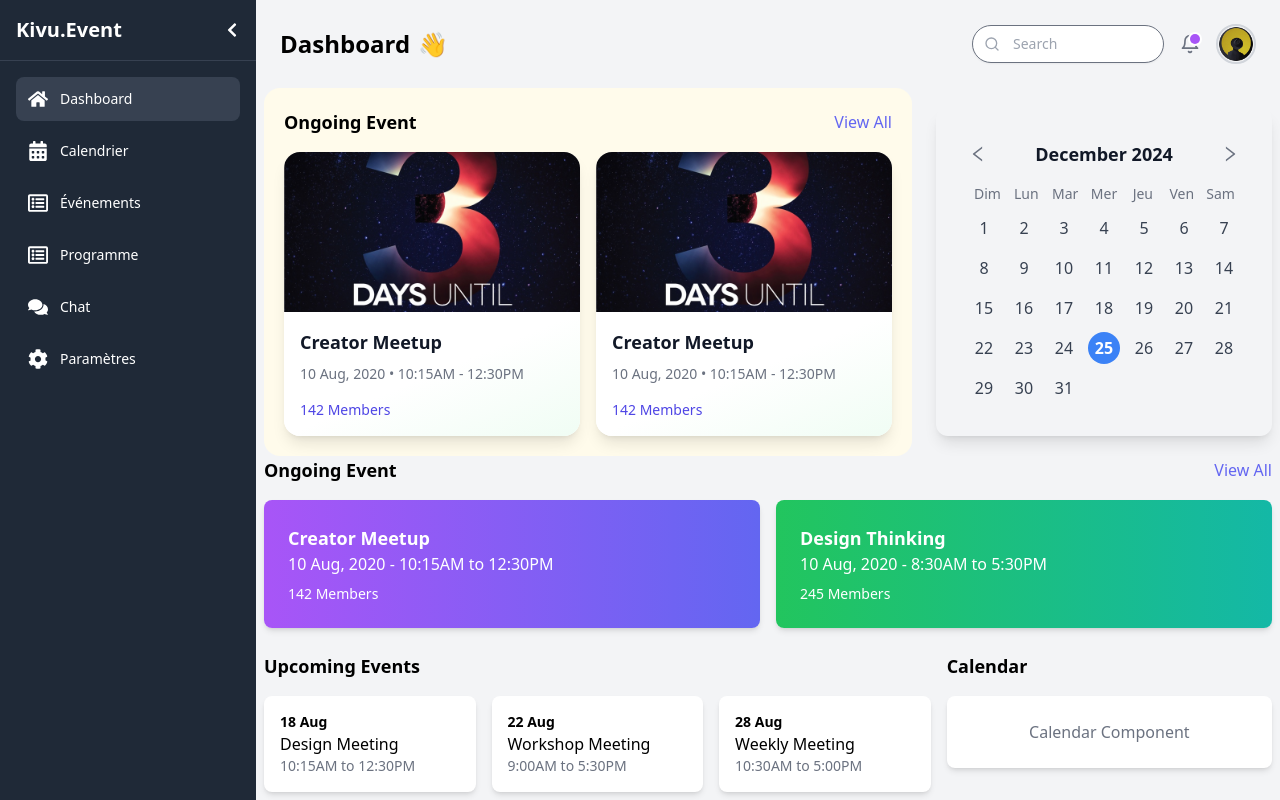
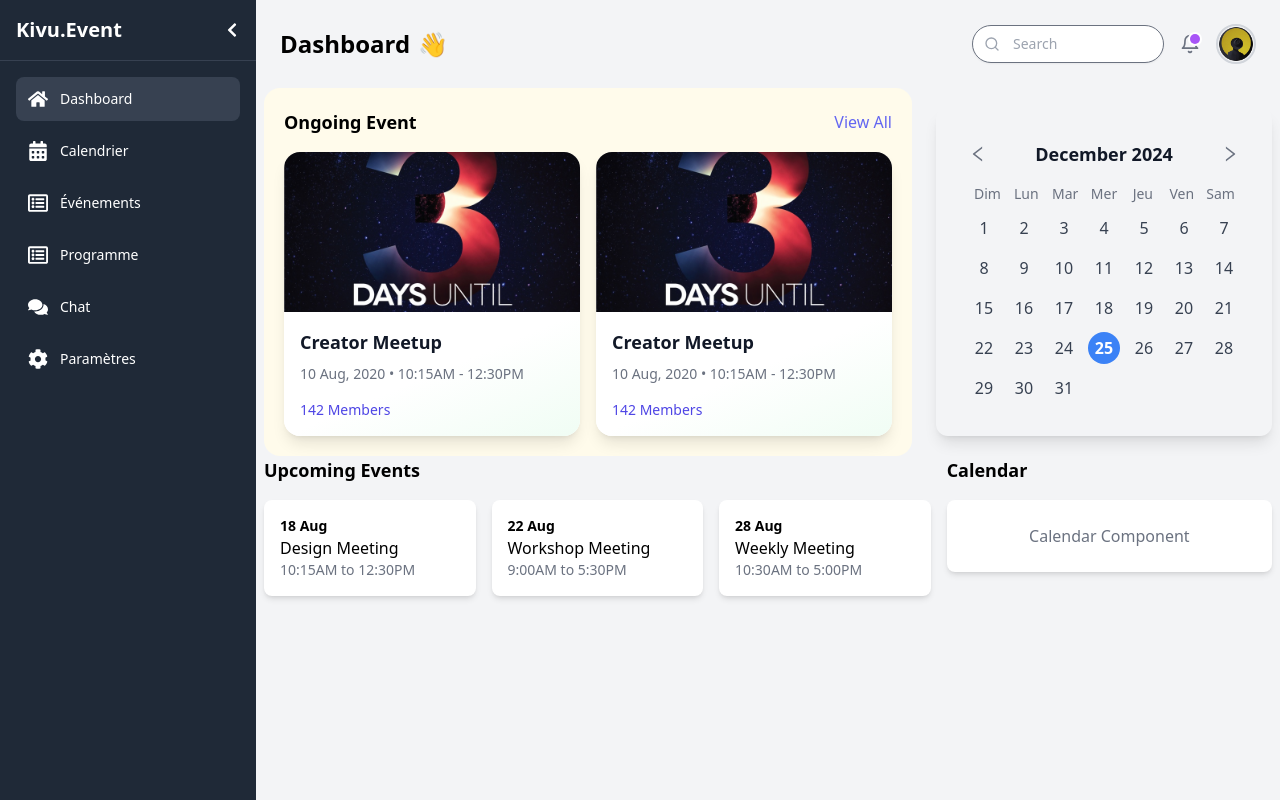
Before and after one commit to anelkamd/Kivu.Event, a React (Vite) app in the folder client/: page / in a window 1280 px wide. Built offline with nearby package versions, Linux system fonts and the light colour scheme.

Commit message:
Mise en forme du Dashboard 1

```diff
--- a/client/src/pages/Dashboard.jsx
+++ b/client/src/pages/Dashboard.jsx
@@ -28,31 +28,6 @@ const Dashboard = () => {
 
                 <div className="w-1/3 ">
                     <Calendar/>
-                </div>
-            </div>
-
-
-            {/* Ongoing Events Section */}
-            <div className="mb-6">
-                <div className="flex justify-between items-center mb-4">
-                    <h3 className="text-lg font-semibold">Ongoing Event</h3>
-                    <button className="text-indigo-500">View All</button>
-                </div>
-                <div className="grid grid-cols-2 gap-4">
-                    <motion.div
-                        className="p-6 bg-gradient-to-r from-purple-500 to-indigo-500 text-white rounded-lg shadow-md"
-                        whileHover={{scale: 1.03}}>
-                        <h4 className="text-lg font-bold">Creator Meetup</h4>
-                        <p>10 Aug, 2020 - 10:15AM to 12:30PM</p>
-                        <p className="mt-2 text-sm">142 Members</p>
-                    </motion.div>
-                    <motion.div
-                        className="p-6 bg-gradient-to-r from-green-500 to-teal-500 text-white rounded-lg shadow-md"
-                        whileHover={{scale: 1.03}}>
-                        <h4 className="text-lg font-bold">Design Thinking</h4>
-                        <p>10 Aug, 2020 - 8:30AM to 5:30PM</p>
-                        <p className="mt-2 text-sm">245 Members</p>
-                    </motion.div>
                 </div>
             </div>
 
```
